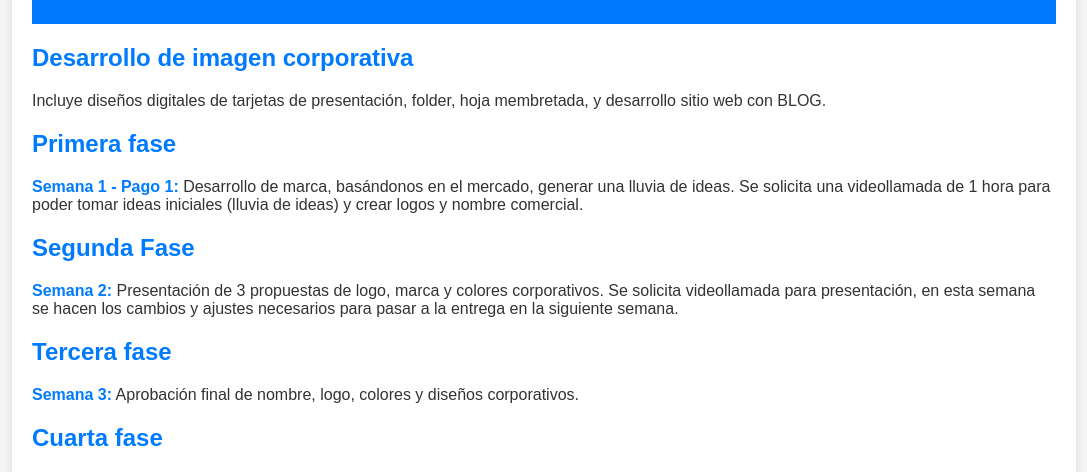
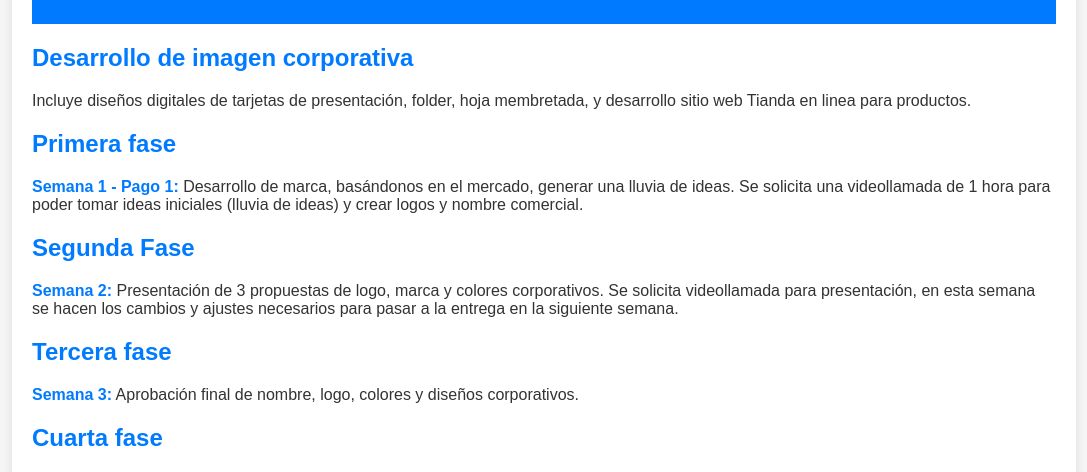
Before and after one commit to Genarohp7/Propuesta, a plain HTML site: page index.html in a window 1280 px wide. Shown: the part 316-788 px from the top of the page, without its empty margins (96-1183 px from the left). Drawn offline with Linux system fonts and the light colour scheme; a script that the page names is missing.

Commit message:
update on service product

```diff
--- a/index.html
+++ b/index.html
@@ -20,7 +20,7 @@
         <h2>Desarrollo de imagen corporativa</h2>
         <p>
           Incluye diseños digitales de tarjetas de presentación, folder, hoja
-          membretada, y desarrollo sitio web con BLOG.
+          membretada, y desarrollo sitio web Tianda en linea para productos.
         </p>
       </section>
 
```
